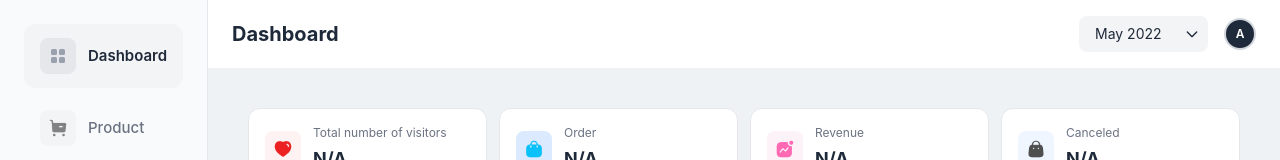
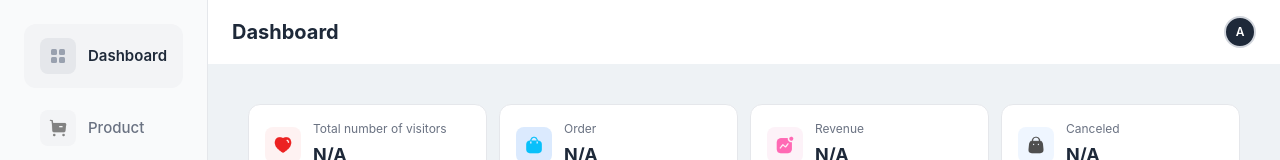
Before and after one commit to nguynninh/se2525-13.2-admin, a React (Vite) app: page / in a window 1280 px wide. Shown: the top 160 px of the page. Built offline with nearby package versions, Linux system fonts and the light colour scheme.

Commit message:
delete select month

```diff
--- a/public/dashboard.html
+++ b/public/dashboard.html
@@ -38,11 +38,6 @@
         <header class="header">
           <h2>Dashboard</h2>
           <div class="actions">
-            <select class="select">
-              <option>May 2022</option>
-              <option>April 2022</option>
-              <option>March 2022</option>
-            </select>
             <div class="avatar avatar-placeholder" aria-label="Profile avatar">A</div>
           </div>
         </header>
--- a/src/App.jsx
+++ b/src/App.jsx
@@ -30,13 +30,11 @@ const AppContent = () => {
     title = 'Discount Programs';
   }
 
-  const showDatePicker = location.pathname === '/';
-
   return (
     <div className="flex h-screen bg-content-bg overflow-hidden">
       <Sidebar />
       <div className="flex-1 flex flex-col overflow-hidden min-w-0">
-        <Header title={title} showDatePicker={showDatePicker} />
+        <Header title={title} />
         <main className="flex-1 overflow-y-auto p-3 lg:p-5 min-w-0 bg-content-bg">
           <Routes>
             <Route path="/" element={<Dashboard />} />
--- a/src/components/Header.jsx
+++ b/src/components/Header.jsx
@@ -1,22 +1,10 @@
 import React from 'react';
 
-const Header = ({ title, showDatePicker = false }) => {
+const Header = ({ title }) => {
   return (
     <div className="bg-white px-4 lg:px-6 py-3 lg:py-4 flex items-center justify-between">
       <h1 className="text-lg lg:text-xl font-bold text-gray-800">{title}</h1>
       <div className="flex items-center gap-2 lg:gap-4">
-        {showDatePicker && (
-          <div className="relative">
-            <select className="bg-gray-100 text-gray-800 px-3 lg:px-4 py-2 pr-7 lg:pr-8 rounded-lg text-xs lg:text-sm focus:outline-none appearance-none cursor-pointer">
-              <option value="may2022">May 2022</option>
-              <option value="apr2022">April 2022</option>
-              <option value="mar2022">March 2022</option>
-            </select>
-            <svg className="absolute right-2 top-1/2 transform -translate-y-1/2 w-3.5 h-3.5 lg:w-4 lg:h-4 text-gray-800 pointer-events-none" fill="none" stroke="currentColor" viewBox="0 0 24 24">
-              <path strokeLinecap="round" strokeLinejoin="round" strokeWidth={2} d="M19 9l-7 7-7-7" />
-            </svg>
-          </div>
-        )}
         <div className="flex items-center gap-2 flex-shrink-0">
           <div className="w-7 h-7 lg:w-8 lg:h-8 rounded-full border-2 border-gray-300 bg-gray-800 text-white grid place-items-center text-xs font-semibold">
             A
```
